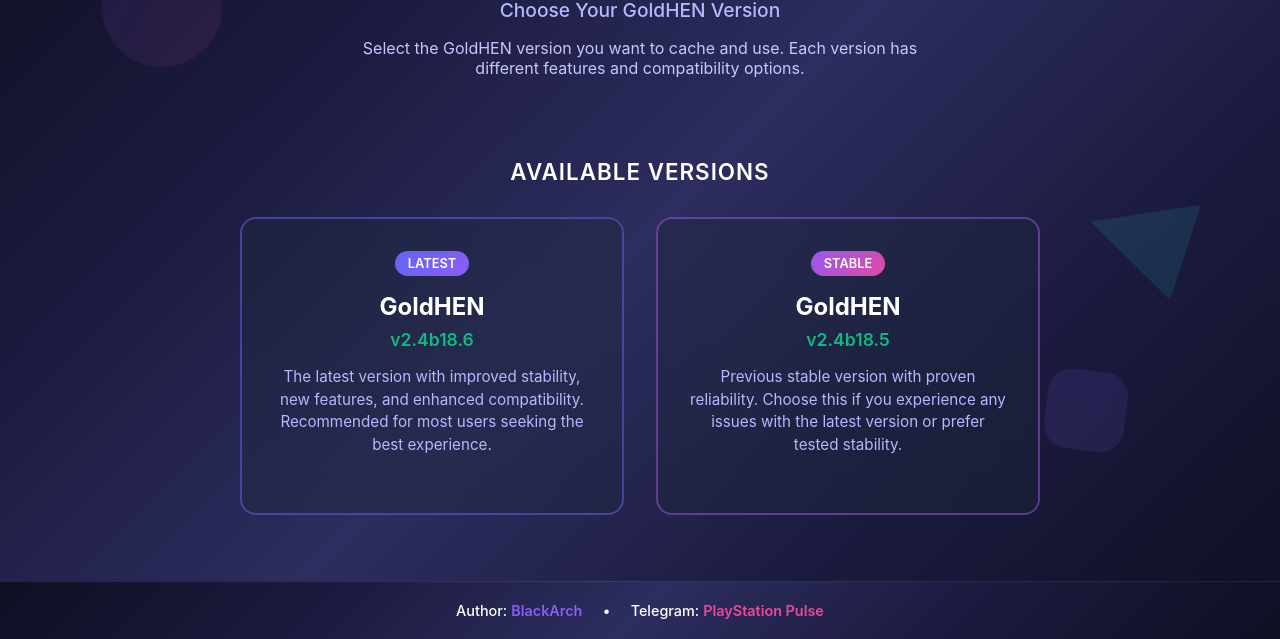
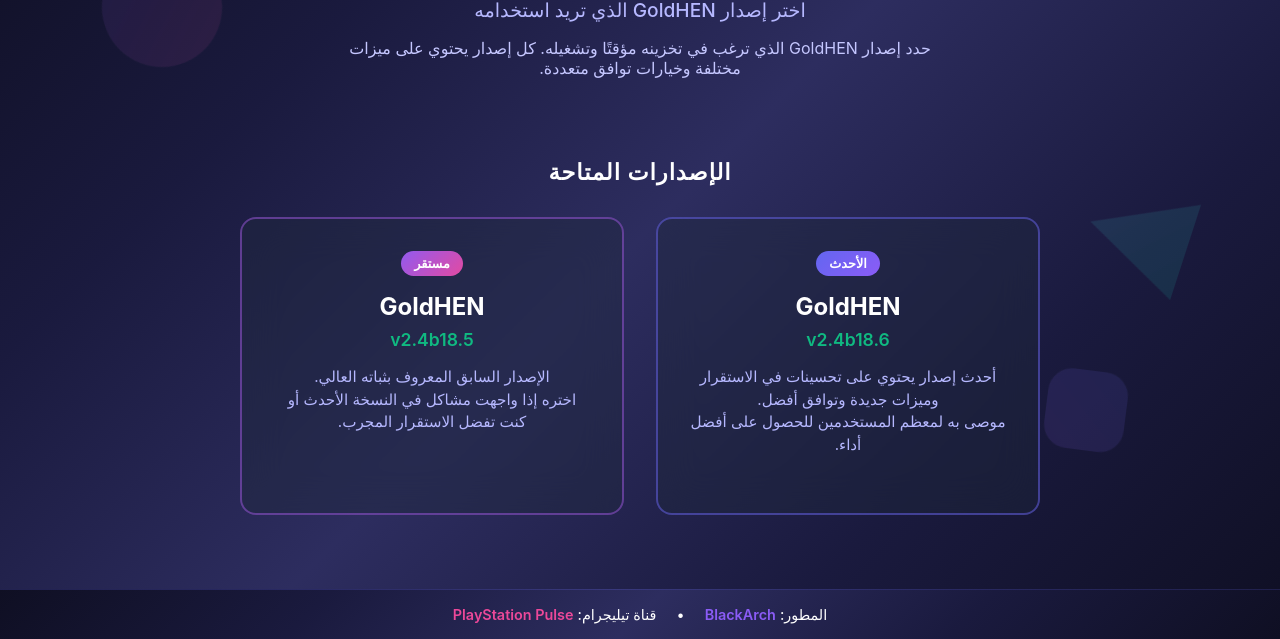
Before and after one commit to u81619/4WG, a plain HTML site: page version-selector.html in a window 1280 px wide. Shown: the part 161-800 px from the top of the page. Drawn offline with Linux system fonts and the light colour scheme.

Commit message:
Update version-selector.html

```diff
--- a/version-selector.html
+++ b/version-selector.html
@@ -1,9 +1,9 @@
 <!DOCTYPE html>
-<html>
+<html lang="ar" dir="rtl">
 <head>
     <meta charset="UTF-8">
     <meta name="viewport" content="width=device-width, initial-scale=1.0">
-    <title>PlayStation Pulse PSFree Host 9.xx - Version Selection</title>
+    <title>مضيف PlayStation Pulse PSFree 9.xx - اختيار الإصدار</title>
     <style>
         * {
             margin: 0;
@@ -14,11 +14,13 @@
         body {
             background: linear-gradient(135deg, #0f0f23 0%, #1a1a3e 25%, #2d2d5f 50%, #1a1a3e 75%, #0f0f23 100%);
             background-attachment: fixed;
-            font-family: 'Inter', -apple-system, BlinkMacSystemFont, 'Segoe UI', Roboto, sans-serif;
+            font-family: 'Tajawal', 'Inter', sans-serif;
             color: #ffffff;
             min-height: 100vh;
             position: relative;
             overflow-x: hidden;
+            direction: rtl;
+            text-align: center;
         }
 
         .bg-decoration {
@@ -164,13 +166,6 @@
             outline: none;
         }
 
-        .version-card:focus {
-            border-color: rgba(213, 77, 176, 0.8);
-            transform: translateY(-5px);
-            box-shadow: 0 20px 40px rgba(213, 77, 176, 0.2);
-            outline: none;
-        }
-
         .version-badge {
             display: inline-block;
             background: linear-gradient(135deg, #925aef, #e24aa2);
@@ -208,7 +203,6 @@
             margin-bottom: 1.5rem;
         }
 
-
         .credits {
             position: fixed;
             bottom: 0;
@@ -221,10 +215,6 @@
             text-align: center;
             font-size: 0.9rem;
             z-index: 10;
-        }
-
-        .credits-line {
-            margin: 0.25rem 0;
         }
 
         .credit-label {
@@ -258,17 +248,14 @@
             .main-title {
                 font-size: 2.2rem;
             }
-
             .container {
                 padding: 1rem;
                 padding-bottom: 100px;
             }
-
             .version-grid {
                 grid-template-columns: 1fr;
                 gap: 1.5rem;
             }
-
             .version-card {
                 padding: 1.5rem;
             }
@@ -284,31 +271,29 @@
 
     <div class="container">
         <div class="header-section">
-            <h1 class="main-title">PlayStation Pulse PSFree Host 9.xx</h1>
-            <p class="subtitle">Choose Your GoldHEN Version</p>
-            <p class="description">Select the GoldHEN version you want to cache and use. Each version has different features and compatibility options.</p>
+            <h1 class="main-title">مضيف PlayStation Pulse PSFree 9.xx</h1>
+            <p class="subtitle">اختر إصدار GoldHEN الذي تريد استخدامه</p>
+            <p class="description">حدد إصدار GoldHEN الذي ترغب في تخزينه مؤقتًا وتشغيله. كل إصدار يحتوي على ميزات مختلفة وخيارات توافق متعددة.</p>
         </div>
 
         <div class="version-selection">
-            <div class="section-title">Available Versions</div>
+            <div class="section-title">الإصدارات المتاحة</div>
             <div class="version-grid">
                 <div class="version-card latest" onclick="selectVersion('v2.4b18.6')" tabindex="0" data-version="latest">
-                    <div class="version-badge latest">Latest</div>
+                    <div class="version-badge latest">الأحدث</div>
                     <div class="version-title">GoldHEN</div>
                     <div class="version-number">v2.4b18.6</div>
                     <div class="version-description">
-                        The latest version with improved stability, new features, and enhanced compatibility.
-                        Recommended for most users seeking the best experience.
+                        أحدث إصدار يحتوي على تحسينات في الاستقرار وميزات جديدة وتوافق أفضل.<br> موصى به لمعظم المستخدمين للحصول على أفضل أداء.
                     </div>
                 </div>
 
                 <div class="version-card" onclick="selectVersion('v2.4b18.5')" tabindex="0" data-version="stable">
-                    <div class="version-badge">Stable</div>
+                    <div class="version-badge">مستقر</div>
                     <div class="version-title">GoldHEN</div>
                     <div class="version-number">v2.4b18.5</div>
                     <div class="version-description">
-                        Previous stable version with proven reliability. Choose this if you experience
-                        any issues with the latest version or prefer tested stability.
+                        الإصدار السابق المعروف بثباته العالي.<br> اختره إذا واجهت مشاكل في النسخة الأحدث أو كنت تفضل الاستقرار المجرب.
                     </div>
                 </div>
             </div>
@@ -316,21 +301,16 @@
     </div>
 
     <div class="credits">
-        <div class="credits-line">
-            <span class="credit-label">Author:</span>
-            <a href="https://t.me/sudoBlackArch" class="telegram-link">BlackArch</a>
-            <span style="margin: 0 1rem;">•</span>
-            <span class="credit-label">Telegram:</span>
-            <a href="https://t.me/PlayStation_Pulse" class="credit-link">PlayStation Pulse</a>
-        </div>
+        <span class="credit-label">المطور:</span>
+        <a href="https://t.me/sudoBlackArch" class="telegram-link">BlackArch</a>
+        <span style="margin: 0 1rem;">•</span>
+        <span class="credit-label">قناة تيليجرام:</span>
+        <a href="https://t.me/PlayStation_Pulse" class="credit-link">PlayStation Pulse</a>
     </div>
 
     <script>
         function selectVersion(version) {
-            // Store the selected version in localStorage
             localStorage.setItem('selectedGoldHENVersion', version);
-
-            // Redirect to appropriate cache page based on version
             if (version === 'v2.4b18.6') {
                 window.location.href = 'cache.html';
             } else if (version === 'v2.4b18.5') {
@@ -338,11 +318,10 @@
             }
         }
 
-        // Gamepad navigation
+        // تنقل عبر الأسهم في لوحة التحكم أو الكيبورد
         let currentFocus = 0;
         const cards = document.querySelectorAll('.version-card');
 
-        // Handle keyboard navigation
         document.addEventListener('keydown', function(event) {
             switch(event.key) {
                 case 'ArrowLeft':
@@ -365,37 +344,13 @@
             }
         });
 
-        // Track focus changes
         cards.forEach((card, index) => {
-            card.addEventListener('focus', function() {
-                currentFocus = index;
-            });
-
-            // Handle Enter key on focused element
-            card.addEventListener('keydown', function(event) {
+            card.addEventListener('focus', () => currentFocus = index);
+            card.addEventListener('keydown', event => {
                 if (event.key === 'Enter' || event.key === ' ') {
                     event.preventDefault();
-                    this.click();
+                    card.click();
                 }
-            });
-        });
-
-        // Add click animation effect
-        document.querySelectorAll('.version-card').forEach(card => {
-            card.addEventListener('mousedown', function() {
-                this.style.transform = 'translateY(-2px) scale(0.98)';
-            });
-
-            card.addEventListener('mouseup', function() {
-                this.style.transform = 'translateY(-5px) scale(1)';
-            });
-
-            card.addEventListener('mouseleave', function() {
-                this.style.transform = 'translateY(0px) scale(1)';
-            });
-
-            card.addEventListener('blur', function() {
-                this.style.transform = 'translateY(0px) scale(1)';
             });
         });
     </script>
```
